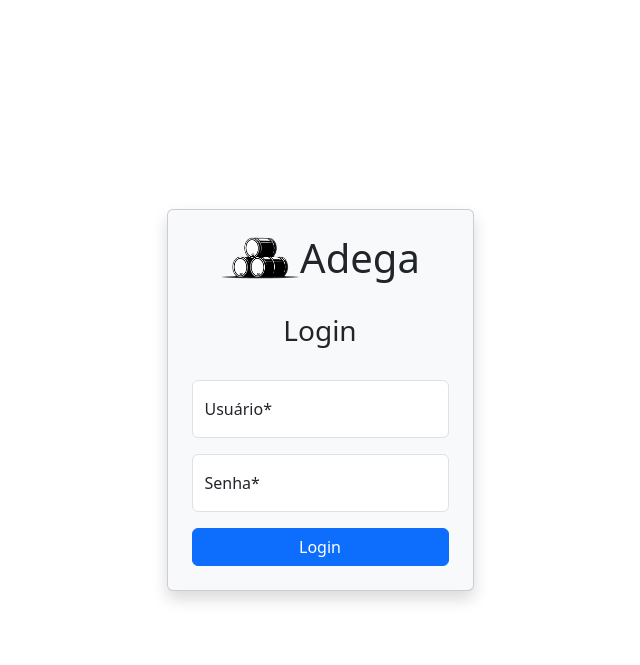
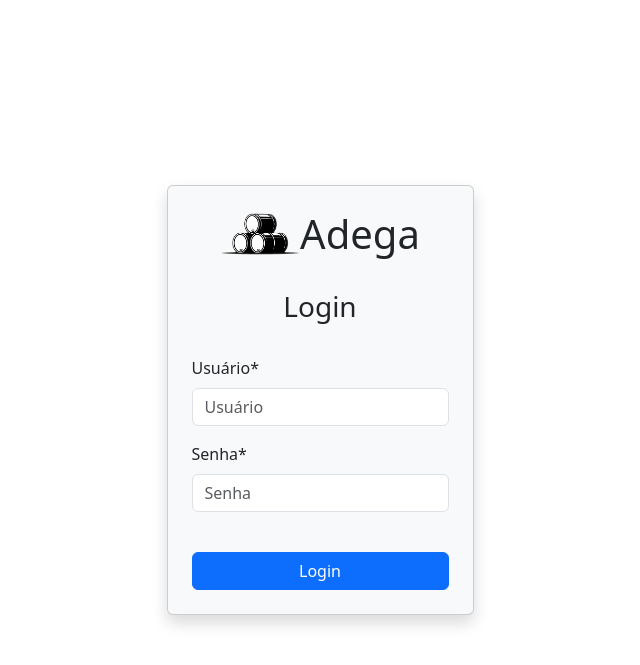
Before and after one commit to rocharv/adega, a Django app: page /login/ in a window 1280 px wide. Shown: the top 665 px of the page, without its empty margins (320-960 px from the left). Run offline with Django 5.2, Linux system fonts and the light colour scheme; parts of the project's set-up code (start-up, migrations or seed data) failed here and were passed over; some libraries are stand-ins or nearby versions.

Commit message:
fix: fixed select2 not working, removal of FormFields

```diff
--- a/address_manager/forms.py
+++ b/address_manager/forms.py
@@ -2,10 +2,8 @@
 from django.apps import apps
 from django.db.models import Model
 from crispy_forms.helper import FormHelper
-from crispy_forms.layout import ButtonHolder, Button, Field, Layout, Submit
-from crispy_bootstrap5.bootstrap5 import FloatingField
+from crispy_forms.layout import ButtonHolder, Button, Submit
 
-from  .models import Address
 
 # Make changes here -----------------
 APP_STR = "address_manager"
@@ -32,68 +30,34 @@
     def __init__(self, *args, crud_form_type="create" ,**kwargs):
         super().__init__(*args, **kwargs)
 
-        # Set atributte helper to crispy-forms FormHelper
-        self.helper = FormHelper()
+        self.helper = FormHelper(self)
+        self.helper.form_method = "POST"
 
-        # Set the form tag attributes and avoid browser validation
-        self.helper.form_class = 'form-floating'
-        self.helper.form_method = 'post'
-        self.helper.attrs = {
-            "novalidate": "novalidate",
-        }
-
-        # Set Layout to crispy-forms Layout
-        self.helper.layout = Layout()
-        for field_name in self.fields:
-            # if field type is DateField, set widget to HTML 5 date input
-            if isinstance(self.fields[field_name], forms.DateField):
-                self.fields[field_name].widget.input_type = "date"
-            else:
-                self.helper.layout.fields.append(FloatingField(field_name))
-
-        # Add placeholders to all fields and disable them if is_view_only
-        for _field_name, field in self.fields.items():
-            field.widget.attrs.update({"placeholder": field.label})
-        if crud_form_type == "view":
-            # Disable all fields in the form
-            for _field_name, field in self.fields.items():
-                field.widget.attrs.update({"disabled": "disabled"})
-            # Add to current layout a button to go back to list address
+        # Add buttons based on crud_form_type (Your existing logic)
+        if crud_form_type == "create":
             self.helper.layout.append(
                 ButtonHolder(
-                    Button(
-                        "cancel", "Voltar",
-                        css_class="btn btn-primary",
-                        onclick="window.location.href='" + VIEW_ROUTE + "'",
-                    ),
+                    Submit("submit", "Incluir", css_class="btn btn-primary"),
+                    Button("cancel", "Cancelar", css_class="btn btn-secondary", onclick=f"window.location.href='{VIEW_ROUTE}'"),
                     css_class="d-grid gap-2 d-md-flex justify-content-end",
                 )
             )
-        if crud_form_type == "create":
-            # Add to current layout both buttons to submit and cancel
-            # create returns to the same page to facilitate multiple inputs
+        elif crud_form_type == "edit":
+             self.helper.layout.append(
+                 ButtonHolder(
+                     Submit("submit", "Salvar", css_class="btn btn-primary"),
+                     Button("cancel", "Cancelar", css_class="btn btn-secondary", onclick=f"window.location.href='{VIEW_ROUTE}'"),
+                     css_class="d-grid gap-2 d-md-flex justify-content-end",
+                 )
+             )
+        elif crud_form_type == "view":
+            for field_name in self.fields:
+                self.fields[field_name].disabled = True
+                self.fields[field_name].widget.attrs.update({"readonly": "readonly"})
+
             self.helper.layout.append(
                 ButtonHolder(
-                    Submit("submit", "Confirmar", css_class="btn btn-primary"),
-                    Button(
-                        "cancel", "Cancelar",
-                        css_class="btn btn-secondary",
-                        onclick="window.location.href='" + VIEW_ROUTE + "'",
-                    ),
+                    Button("edit", "Voltar", css_class="btn btn-primary", onclick=f"window.location.href='{VIEW_ROUTE}'"),
                     css_class="d-grid gap-2 d-md-flex justify-content-end",
                 )
             )
-        if crud_form_type == "edit":
-            # Add to current layout both buttons to submit and cancel
-            # edit returns to list
-            self.helper.layout.append(
-                ButtonHolder(
-                    Submit("submit", "Confirmar", css_class="btn btn-primary"),
-                    Button(
-                        "cancel", "Cancelar",
-                        css_class="btn btn-secondary",
-                        onclick="window.location.href='" + VIEW_ROUTE + "'",
-                    ),
-                    css_class="d-grid gap-2 d-md-flex justify-content-end",
-                )
-            )
--- a/address_manager/models.py
+++ b/address_manager/models.py
@@ -65,7 +65,7 @@
         summary = (
             f"{self.street}, {self.number + ', ' if self.number else ''}"
             f"{self.complement + ', ' if self.complement else ''}"
-            f"{self.city} - {self.state}, {self.country}"
+            f"{self.city}/{self.state}, {self.country}"
         )
         return summary
 
--- a/company_manager/models.py
+++ b/company_manager/models.py
@@ -1,5 +1,4 @@
 from django.db import models
-from address_manager.models import Address
 
 
 class Company(models.Model):
--- a/company_manager/templates/company_manager/create_edit_view.html
+++ b/company_manager/templates/company_manager/create_edit_view.html
@@ -18,7 +18,7 @@
           {% endfor %}
         {% endif %}
       <h3 style="margin-bottom: 2rem;">{{ action }}</h3>
-      <form method="post" class="form-floating" novalidate>
+      <form method="post" novalidate>
         {% csrf_token %}
         {% load crispy_forms_tags %}
         {% crispy form %}
@@ -28,9 +28,5 @@
   </div>
 
   <script>
-    $(document).ready(function() {
-      // Initialize Select2 for the select element
-      $('#id_address').select2();
-    });
   </script>
 {% endblock %}
--- a/home/forms.py
+++ b/home/forms.py
@@ -1,7 +1,6 @@
 # forms.py
-from crispy_bootstrap5.bootstrap5 import FloatingField
 from crispy_forms.helper import FormHelper
-from crispy_forms.layout import Field, Layout, Submit
+from crispy_forms.layout import Layout, Field, Submit
 from django import forms
 
 
@@ -20,14 +19,10 @@
         super().__init__(*args, **kwargs)
         self.helper = FormHelper()
         # Set the form tag attributes
-        self.helper.form_class = 'form-floating'
-        self.helper.form_method = 'post'
-        self.helper.attrs = {
-            "novalidate": "novalidate",
-        }
+        self.helper = FormHelper(self)
+        self.helper.form_method = "POST"
+
         # Set the layout of the form
-        self.helper.layout = Layout(
-            FloatingField("username"),
-            FloatingField("password"),
-            Submit("submit", "Login", css_class="w-100"),
+        self.helper.layout.append(
+            Submit("submit", "Login", css_class="w-100 mt-4"),
         )
```
Also changed, not shown: company_manager/forms.py (+3 -15 lines), README.md, company_manager/migrations/0003_alter_company_cnpj.py (added), 1 other file.
